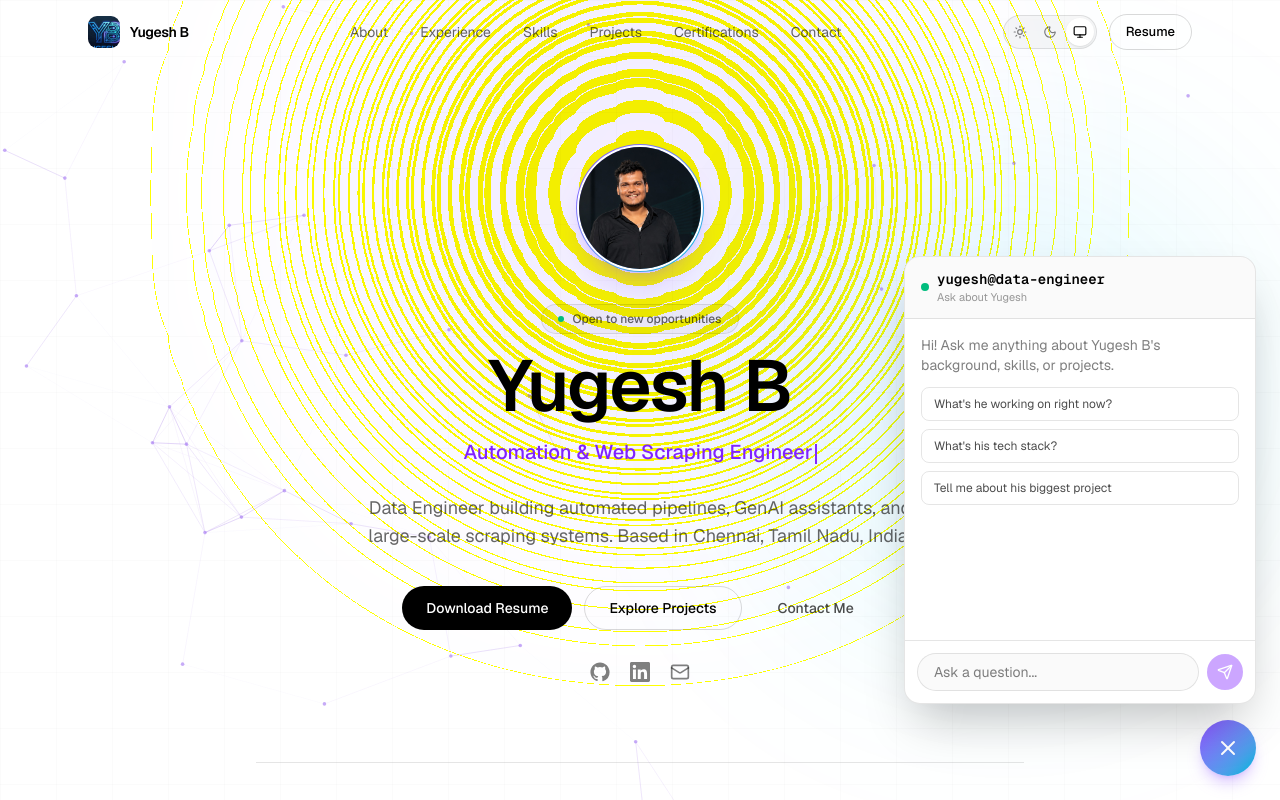
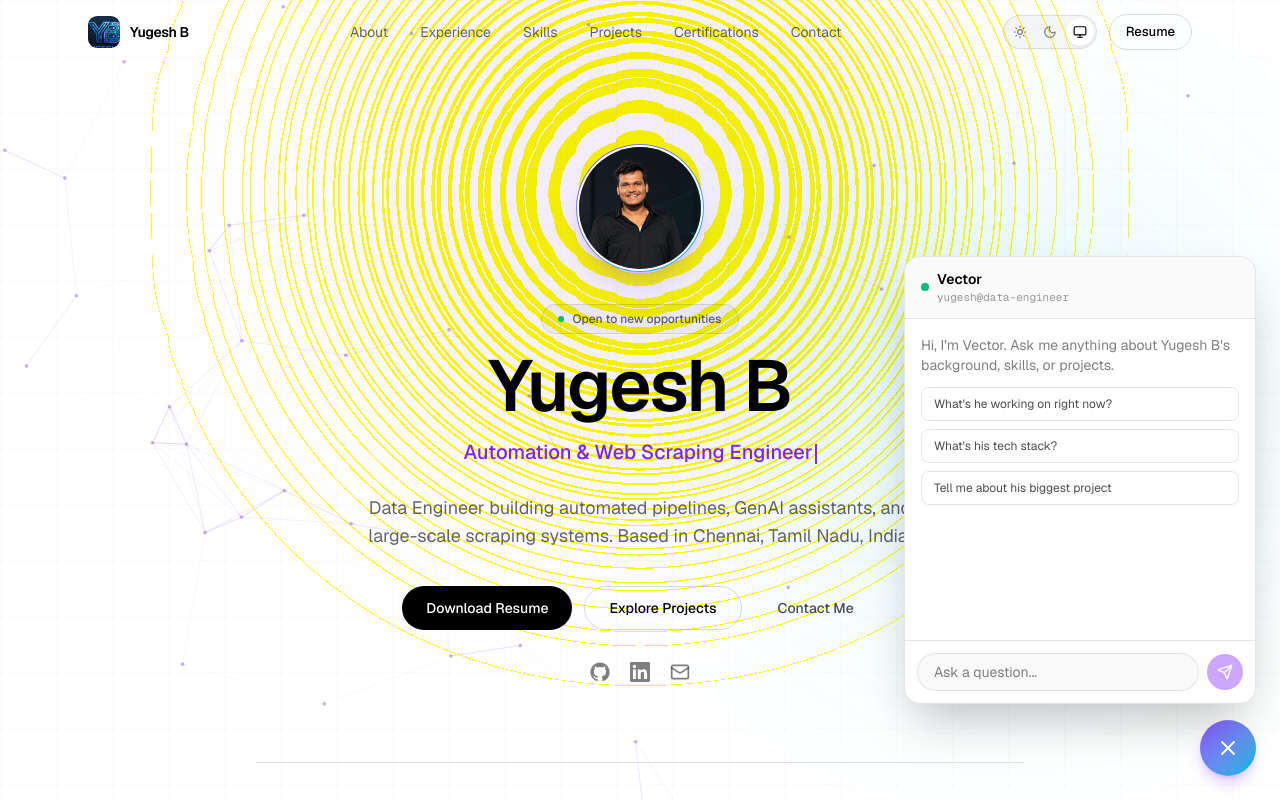
Before and after one commit to yugeshb26/yugesh-portfolio, a Next.js app: page / in a window 1280 px wide. Both pictures are taken after a click on the button 1228 px from the left and 748 px from the top of the page. Shown: the top 800 px of the page. Built offline with nearby package versions, Linux system fonts and the light colour scheme.

Commit message:
Name the chatbot "Vector" (fits the vector-embeddings/search theme across his real projects)

```diff
--- a/src/components/ui/chat-widget.tsx
+++ b/src/components/ui/chat-widget.tsx
@@ -15,6 +15,7 @@ const STARTER_QUESTIONS = [
 
 const MAX_MESSAGES_PER_SESSION = 20;
 const firstName = profile.name.split(" ")[0];
+const BOT_NAME = "Vector";
 // Terminal-style "user@hostname" handle combining name + profession, e.g. "yugesh@data-engineer"
 const botHandle = `${firstName.toLowerCase()}@${profile.role.toLowerCase().replace(/\s+/g, "-")}`;
 
@@ -75,7 +76,7 @@ export function ChatWidget() {
             transition={{ delay: 0.8, duration: 0.4 }}
             className="fixed bottom-9 right-24 z-50 rounded-full border border-black/10 bg-white px-3 py-1.5 font-mono text-xs font-medium text-black/70 shadow-md transition-colors hover:text-violet-600 dark:border-white/10 dark:bg-[#0d0e14] dark:text-white/70 dark:hover:text-violet-400"
           >
-            yugesh.ai
+            {BOT_NAME}
           </motion.button>
         )}
       </AnimatePresence>
@@ -85,7 +86,7 @@ export function ChatWidget() {
         className="fixed bottom-6 right-6 z-50 flex h-14 w-14 items-center justify-center rounded-full bg-gradient-to-br from-violet-500 to-cyan-500 text-white shadow-lg shadow-violet-500/30"
         whileHover={{ scale: 1.06 }}
         whileTap={{ scale: 0.95 }}
-        aria-label={open ? "Close chat" : `${botHandle} — ask about ${firstName}`}
+        aria-label={open ? "Close chat" : `${BOT_NAME} — ask about ${firstName}`}
       >
         <AnimatePresence mode="wait" initial={false}>
           {open ? (
@@ -112,8 +113,8 @@ export function ChatWidget() {
             <div className="flex items-center gap-2 border-b border-black/10 bg-black/[0.02] px-4 py-3 dark:border-white/10 dark:bg-white/[0.03]">
               <span className="h-2 w-2 rounded-full bg-emerald-500" />
               <div>
-                <p className="font-mono text-sm font-semibold text-black dark:text-white">{botHandle}</p>
-                <p className="text-[11px] text-black/40 dark:text-white/40">Ask about {firstName}</p>
+                <p className="text-sm font-semibold text-black dark:text-white">{BOT_NAME}</p>
+                <p className="font-mono text-[11px] text-black/40 dark:text-white/40">{botHandle}</p>
               </div>
             </div>
 
@@ -121,7 +122,7 @@ export function ChatWidget() {
               {messages.length === 0 && (
                 <div className="space-y-3">
                   <p className="text-sm text-black/50 dark:text-white/50">
-                    Hi! Ask me anything about {profile.name}&apos;s background, skills, or projects.
+                    Hi, I&apos;m {BOT_NAME}. Ask me anything about {profile.name}&apos;s background, skills, or projects.
                   </p>
                   <div className="flex flex-col gap-2">
                     {STARTER_QUESTIONS.map((q) => (
```
